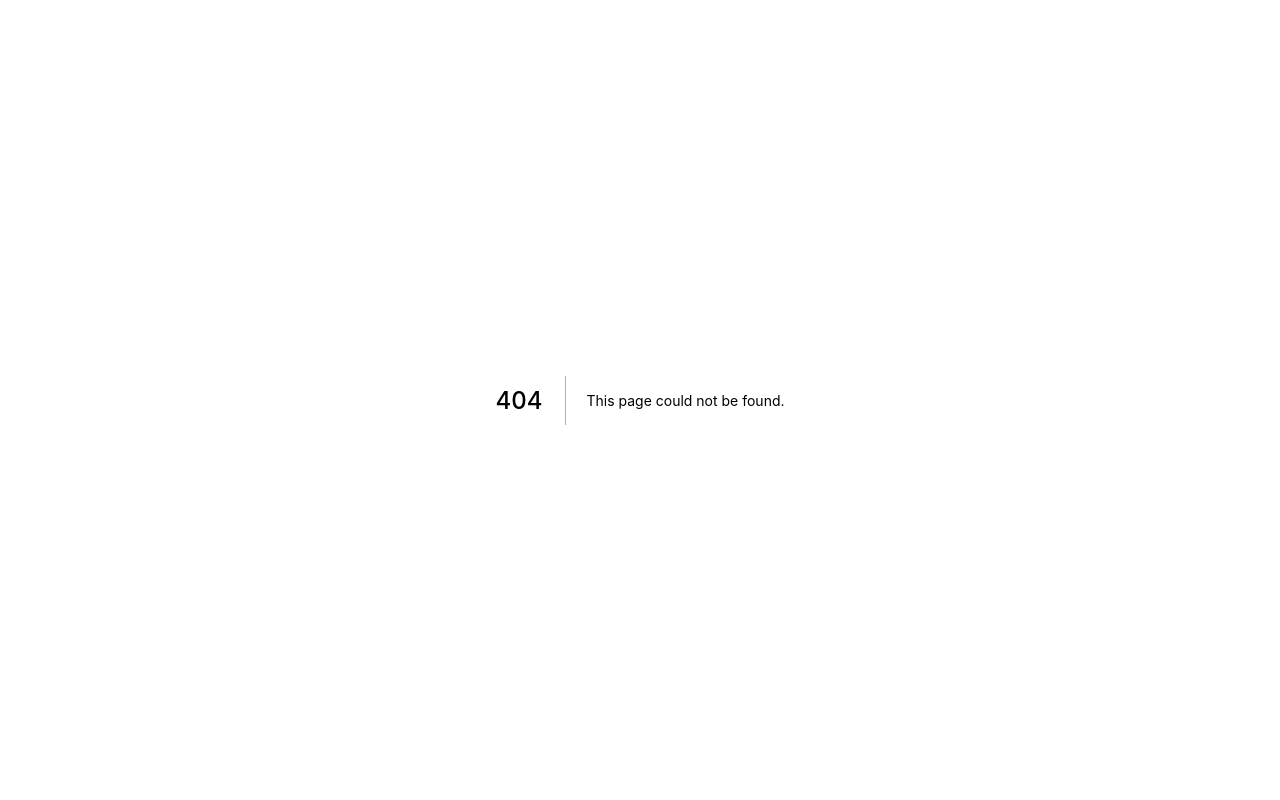
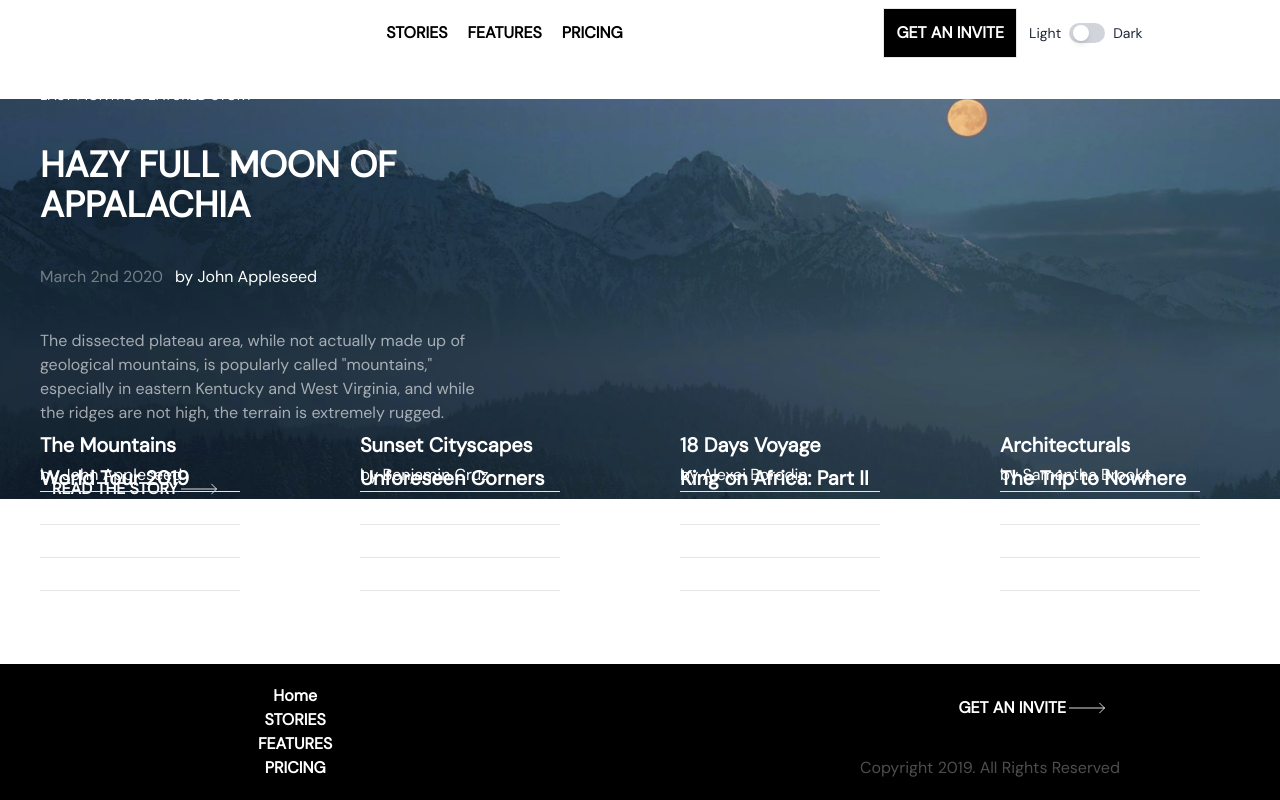
Before and after one commit to homfarnam/photosnap, a Next.js app: page /stories in a window 1280 px wide. Before the commit this address had no page. Built offline with nearby package versions, Linux system fonts and the light colour scheme.

Commit message:
feat: Create stories page

```diff
--- /dev/null
+++ b/pages/stories.tsx
@@ -0,0 +1,46 @@
+import Layout from "../components/Layout"
+import StoryCard from "../components/StoryCard/StoryCard"
+import StorySlide from "../components/StorySlide/StorySlide"
+import useWindowSize from "../hooks/useWindowSize"
+
+interface StoriesProps {}
+
+const Stories: React.FC<StoriesProps> = () => {
+  const size: number = useWindowSize()
+  return (
+    <Layout title="Photosnap | Stories">
+      <StorySlide />
+
+      <div className="h-[4000px] md:h-[1000px] lg:h-[500px] grid grid-cols-1 md:grid-cols-2 lg:grid-cols-4">
+        <StoryCard title="The Mountains" author="by John Appleseed" image="/mountain.png" />
+        <StoryCard title="Sunset Cityscapes" author="by Benjamin Cruz" image="/city.png" />
+        <StoryCard title="18 Days Voyage" author="by Alexei Borodin" image="/walking.png" />
+        <StoryCard title="Architecturals" author="by Samantha Brooke" image="/building.png" />
+      </div>
+      <div className="h-[4000px] md:h-[1000px] lg:h-[500px] grid grid-cols-1 md:grid-cols-2 lg:grid-cols-4">
+        <StoryCard title="World Tour 2019" author="by Timothy Wagner" image="/light-mountain.png" />
+        <StoryCard title="Unforeseen Corners" author="by William Malcolm" image="/sunset.png" />
+        <StoryCard title="King on Africa: Part II" author="by Tim Hillenburg" image="/lion.png" />
+        <StoryCard title="The Trip to Nowhere" author="by Felicia Rourke" image="/tree.png" />
+      </div>
+      <div className="h-[4000px] md:h-[1000px] lg:h-[500px] grid grid-cols-1 md:grid-cols-2 lg:grid-cols-4">
+        <StoryCard title="Rage of The Sea" author="by Mohammed Abdul" image="/sunrise.png" />
+        <StoryCard title="Running Free" author="by Michelle" image="/horse.png" />
+        <StoryCard title="Behind the Waves" author="by Lamarr Wilson" image="/sea.png" />
+        <StoryCard title="Calm Waters" author="by Samantha Brooke" image="/red-sunset.png" />
+      </div>
+      <div className="h-[4000px] md:h-[1000px] lg:h-[500px] grid grid-cols-1 md:grid-cols-2 lg:grid-cols-4">
+        <StoryCard title="The Milky Way" author="by Benjamin Cruz" image="/galaxy.png" />
+        <StoryCard
+          title="Night at The Dark Forests"
+          author="by  Mohammed Abdul"
+          image="/snow-mountain.png"
+        />
+        <StoryCard title="Somwarpet’s Beauty" author="by Michelle" image="/flower.png" />
+        <StoryCard title="Land of Dreams" author="by William Malcolm" image="/snow-home.png" />
+      </div>
+    </Layout>
+  )
+}
+
+export default Stories
```
